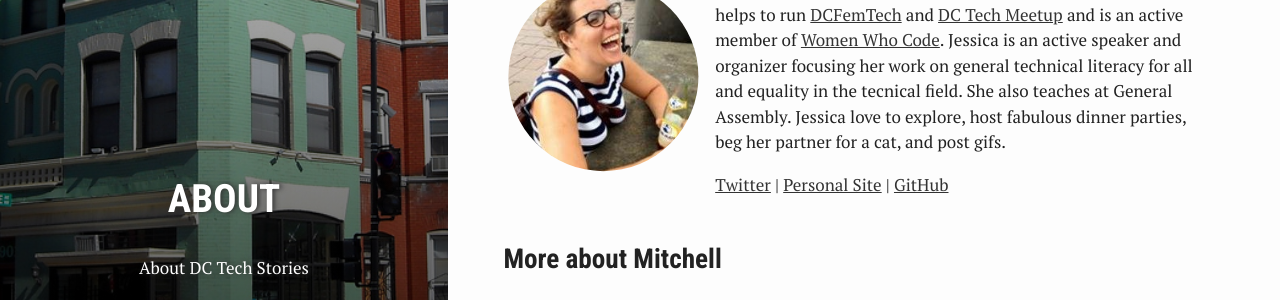
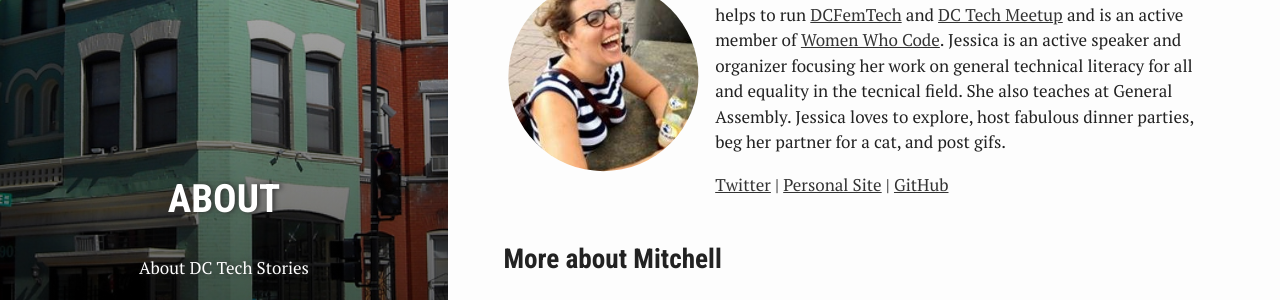
Before and after one commit to sirjessthebrave/dctechstories, a Jekyll site: the page built from about.md, in a window 1280 px wide and 900 px high. Shown: the part 423-723 px from the top of the window. Built offline with Jekyll 4.4.1, drawn with Linux system fonts in a browser that asks for light colours.

Commit message:
Update about.md

```diff
--- a/about.md
+++ b/about.md
@@ -13,7 +13,7 @@ active: about
   <h3>More about Jessica</h3>
   <div class="about-img-wrapper"><img class="about-img" src="{{site.url}}assets/images/jess.jpg"></div>
   <div class="about-text">
-    <p>Jessica is a front end web developer at the Washington Post. She helps to run <a href="https://dcfemtech.github.io/">DCFemTech</a> and <a href="https://www.meetup.com/DC-Tech-Meetup/">DC Tech Meetup</a> and is an active member of <a href="https://www.meetup.com/Women-Who-Code-DC/">Women Who Code</a>.  Jessica is an active speaker and organizer focusing her work on general technical literacy for all and equality in the tecnical field.  She also teaches at General Assembly.  Jessica love to explore, host fabulous dinner parties, beg her partner for a cat, and post gifs.</p>
+    <p>Jessica is a front end web developer at the Washington Post. She helps to run <a href="https://dcfemtech.github.io/">DCFemTech</a> and <a href="https://www.meetup.com/DC-Tech-Meetup/">DC Tech Meetup</a> and is an active member of <a href="https://www.meetup.com/Women-Who-Code-DC/">Women Who Code</a>.  Jessica is an active speaker and organizer focusing her work on general technical literacy for all and equality in the tecnical field.  She also teaches at General Assembly.  Jessica loves to explore, host fabulous dinner parties, beg her partner for a cat, and post gifs.</p>
 
     <p><a href="https://twitter.com/SirJesstheBrave">Twitter</a> | <a href="http://sirjessthebrave.github.io/">Personal Site</a> | <a href="https://github.com/sirjessthebrave">GitHub</a></p>
   </div>
```
